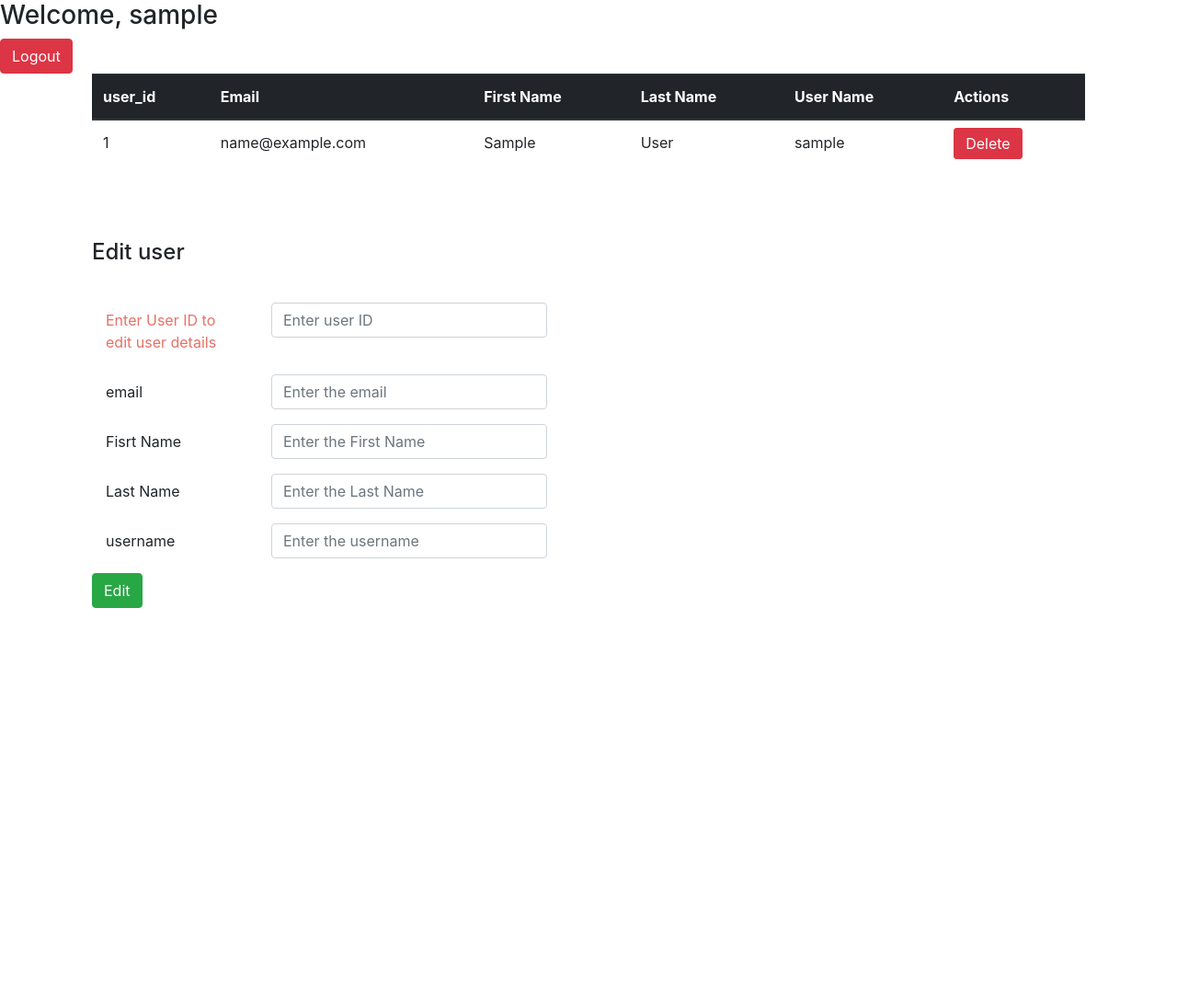
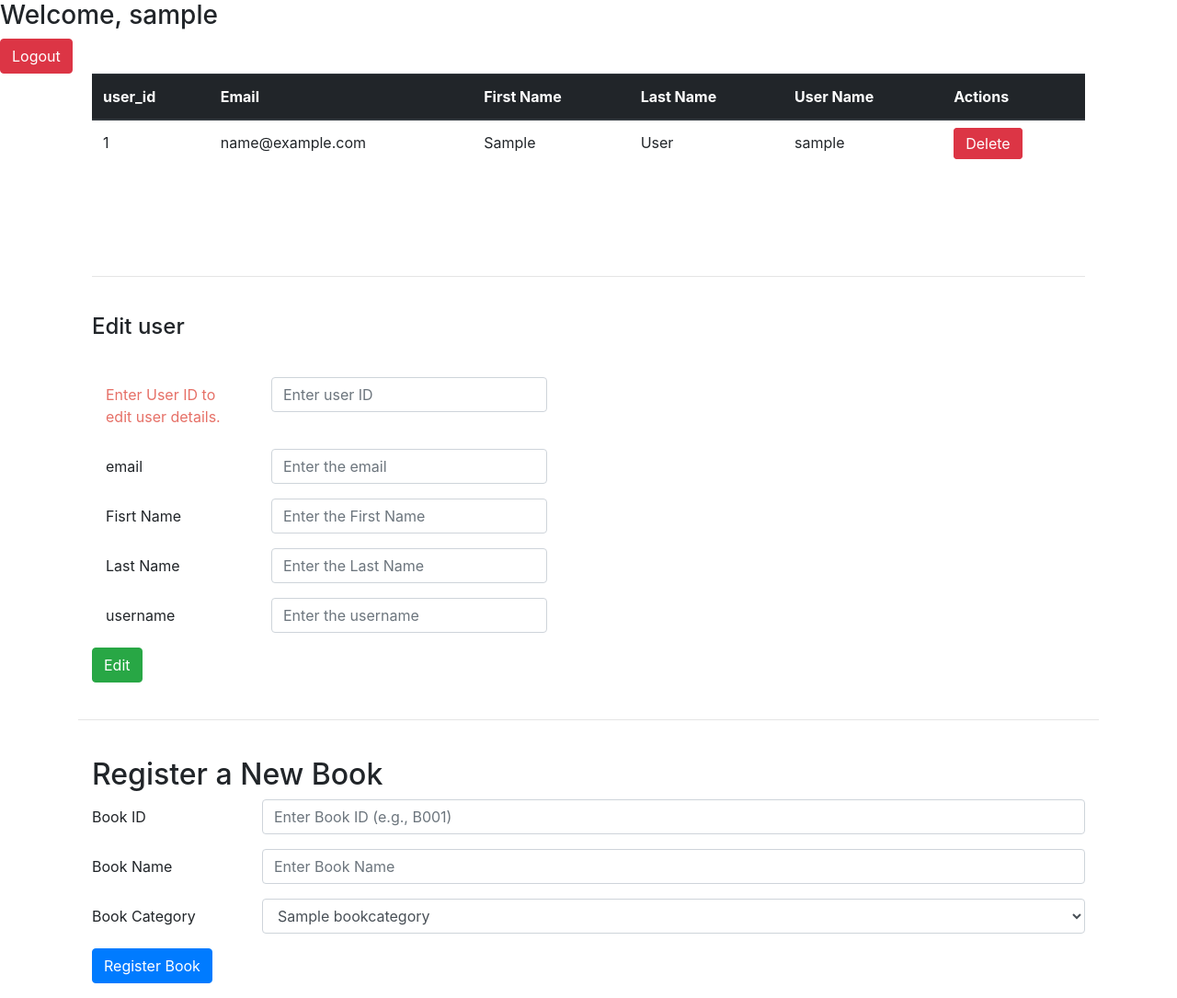
Before and after one commit to nidula6/Library_Management_System, a PHP site: page /admin_page.php in a window 1280 px wide. Shown: the whole page at 92% size. Before the commit the page ends 661 px from the top, so only its background shows below. Run offline with PHP 8.4, Linux system fonts and the light colour scheme; the visitor is signed in with stand-in values (Sample User, id 1); tables that the repository leaves empty or names only in its code hold one stand-in row (values such as "Sample post"); some libraries are stand-ins or nearby versions.

Commit message:
added book registration file

```diff
--- a/admin_page.php
+++ b/admin_page.php
@@ -35,6 +35,8 @@ if(!isset($_SESSION['username'])){
 
 </head>
 <body>
+
+
 <h3>Welcome, <?php echo $_SESSION['username'] ?></h3>
 <button type="button" class="btn btn-danger"><a href="logout.php" class="button" style="color: white;">Logout</a></button>
 
@@ -127,6 +129,9 @@ if(!isset($_SESSION['username'])){
 
             </div>
 
+        <br>
+        <hr>
+        <br>
 
             <!--update and add -->
             <div>
@@ -151,11 +156,11 @@ if(!isset($_SESSION['username'])){
 
 
                                 <div class="form-group row">
-                                    <label for="text" class="col-sm-2 col-form-label" style="color: #e67067;"> Enter User ID to edit user details</label>
+                                    <label for="text" class="col-sm-2 col-form-label" style="color: #e67067;"> Enter User ID to edit user details.</label>
                                  <div class="col-sm-10">
 
                                     <input type="text" class="form-control" id="user_id" name="user_id"
-                                    placeholder="Enter user ID " style="width: 300px; font-color: red" Required>
+                                    placeholder="Enter user ID " style="width: 300px;" Required>
 
                                 </div>
                             </div>
@@ -207,7 +212,7 @@ if(!isset($_SESSION['username'])){
                     <div>
 
                     <a href="admin_page.php"><button
-                    class="btn btn-success" type="submit" name="submit">Edit</button></a>
+                    class="btn btn-success" type="submit" name="edit">Edit</button></a>
 
 
 
@@ -222,6 +227,56 @@ if(!isset($_SESSION['username'])){
             </div>
         </div>
 
+        <br>
+        <hr>
+        <br>
+
+        <div class="container">
+        <h2>Register a New Book</h2>
+        <form action="book_registration.php" method="POST">
+            <div class="form-group row">
+                <label for="book_id" class="col-sm-2 col-form-label">Book ID</label>
+                <div class="col-sm-10">
+                    <input type="text" class="form-control" id="book_id" name="book_id" placeholder="Enter Book ID (e.g., B001)" required>
+                </div>
+            </div>
+
+            <div class="form-group row">
+                <label for="book_name" class="col-sm-2 col-form-label">Book Name</label>
+                <div class="col-sm-10">
+                    <input type="text" class="form-control" id="book_name" name="book_name" placeholder="Enter Book Name" required>
+                </div>
+            </div>
+
+            <div class="form-group row">
+                <label for="book_category" class="col-sm-2 col-form-label">Book Category</label>
+                <div class="col-sm-10">
+                    <select class="form-control" id="book_category" name="book_category" required>
+                    <?php
+                        // Fetch categories from the database
+                        require 'config.php';
+                        $sql = "SELECT category_id, category_Name FROM bookcategory";
+                        $result = $conn->query($sql);
+
+                        if ($result->num_rows > 0) {
+                            while($row = $result->fetch_assoc()) {
+                                echo '<option value="' . $row["category_id"] . '">' . $row["category_Name"] . '</option>';
+                            }
+                        }
+
+                        $conn->close();
+                        ?>
+                    </select>
+                </div>
+            </div>
+
+            <div class="form-group row">
+                <div class="col-sm-10">
+                    <button type="submit" class="btn btn-primary">Register Book</button>
+                </div>
+            </div>
+        </form>
+    </div>
 
 
 </body>
```
Also changed, not shown: book_registration.php (added, +29 -0 lines), process.php (+75 -19 lines).
